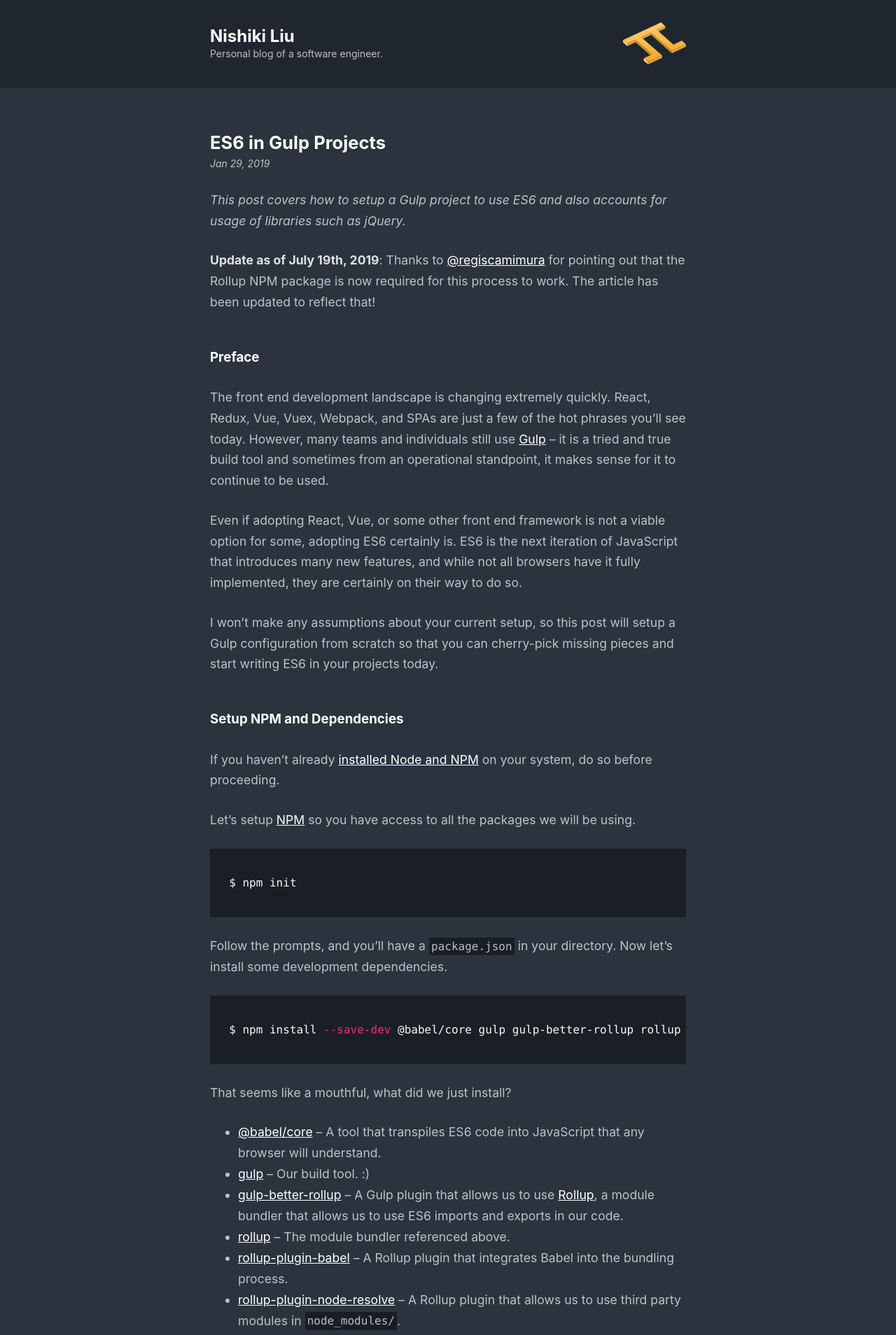
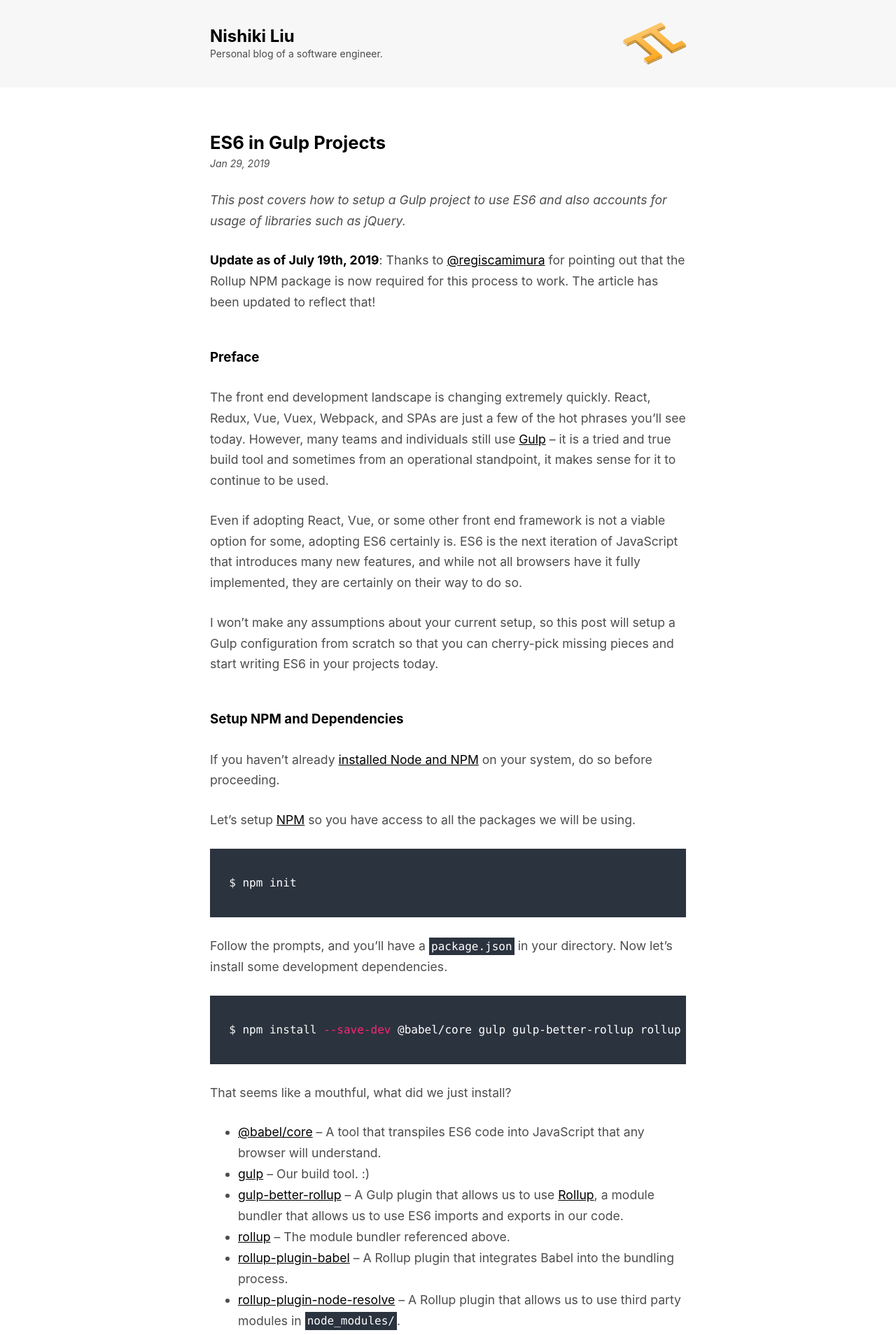
Before and after one commit to nshki/nshki.com, a Jekyll site: the page built from _posts/2019-01-29-es6-in-gulp-projects.md, in a window 1280 px wide. Shown: the top 1908 px of the page at 70% size. Built offline with Jekyll 4.4.1, drawn with Linux system fonts in a browser that asks for light colours.

Commit message:
Change colors depending on system preference

```diff
--- a/_sass/components/_footer.scss
+++ b/_sass/components/_footer.scss
@@ -68,8 +68,10 @@
     font-size: 0.8rem;
     text-decoration: none;
 
-    &:not(:hover) {
-      color: rgba(255, 255, 255, 0.7);
+    @media (prefers-color-scheme: dark) {
+      &:not(:hover) {
+        color: rgba(#fff, 0.7);
+      }
     }
 
     @media (min-width: 400px) {
--- a/_sass/components/_header.scss
+++ b/_sass/components/_header.scss
@@ -1,7 +1,11 @@
 .header {
-  background-color: rgba(#000, 0.25);
+  background-color: #f7f7f7;
   margin: 0 0 2rem;
   padding: 2rem 0;
+
+  @media (prefers-color-scheme: dark) {
+    background-color: rgba(#000, 0.25);
+  }
 
   svg {
     max-width: 50px;
--- a/_sass/components/_post.scss
+++ b/_sass/components/_post.scss
@@ -35,7 +35,11 @@
   }
 
   strong {
-    color: rgba(255, 255, 255, 0.85);
+    color: #000;
+
+    @media (prefers-color-scheme: dark) {
+      color: rgba(#fff, 0.85);
+    }
   }
 
   p {
@@ -43,9 +47,13 @@
   }
 
   .highlighter-rouge {
-    background-color: rgba(0, 0, 0, 0.4);
+    background-color: #2b333f;
     overflow-x: scroll;
     padding: 0.2em;
+
+    @media (prefers-color-scheme: dark) {
+      background-color: rgba(#000, 0.4);
+    }
 
     .highlight {
       background: none;
@@ -57,12 +65,15 @@
   }
 
   blockquote {
-    background-color: rgba(0, 0, 0, 0.2);
     margin-left: 0;
     margin-right: 0;
     padding: 1px 1.5em;
     border-left: 2px solid #ffd794;
     font-style: italic;
+
+    @media (prefers-color-scheme: dark) {
+      background-color: rgba(#000, 0.2);
+    }
   }
 
   ol {
--- a/_sass/config/_base.scss
+++ b/_sass/config/_base.scss
@@ -3,7 +3,7 @@
 }
 
 body {
-  background-color: #2b333f;
+  background-color: #fff;
   margin: 0;
   overflow-x: hidden;
   font-family: -apple-system, BlinkMacSystemFont, 'Segoe UI', 'Roboto',
@@ -11,18 +11,28 @@
     'Helvetica Neue', sans-serif;
   text-rendering: optimizeLegibility;
   line-height: 1.5;
-  color: rgba(255, 255, 255, 0.7);
+  color: rgba(#000, 0.7);
+
+  @media (prefers-color-scheme: dark) {
+    background-color: #2b333f;
+    color: rgba(#fff, 0.7);
+  }
 }
 
 h1, h2, h3, h4, h5, h6 {
   font-weight: bold;
-  color: #fff;
+  color: #000;
+
+  @media (prefers-color-scheme: dark) {
+    color: #fff;
+  }
 }
 
 code, pre {
   font-family: SFMono-Regular, 'Consolas', 'Liberation Mono', 'Menlo',
     monospace;
   font-size: 1rem;
+  color: #fff;
 }
 
 p, li {
@@ -30,10 +40,18 @@
 }
 
 a {
-  color: #fff;
+  color: #000;
   transition: all 0.2s ease-in-out;
 
   &:hover {
-    color: #ffd794;
+    color: #ca8a1e;
+  }
+
+  @media (prefers-color-scheme: dark) {
+    color: #fff;
+
+    &:hover {
+      color: #ffd794;
+    }
   }
 }
```
